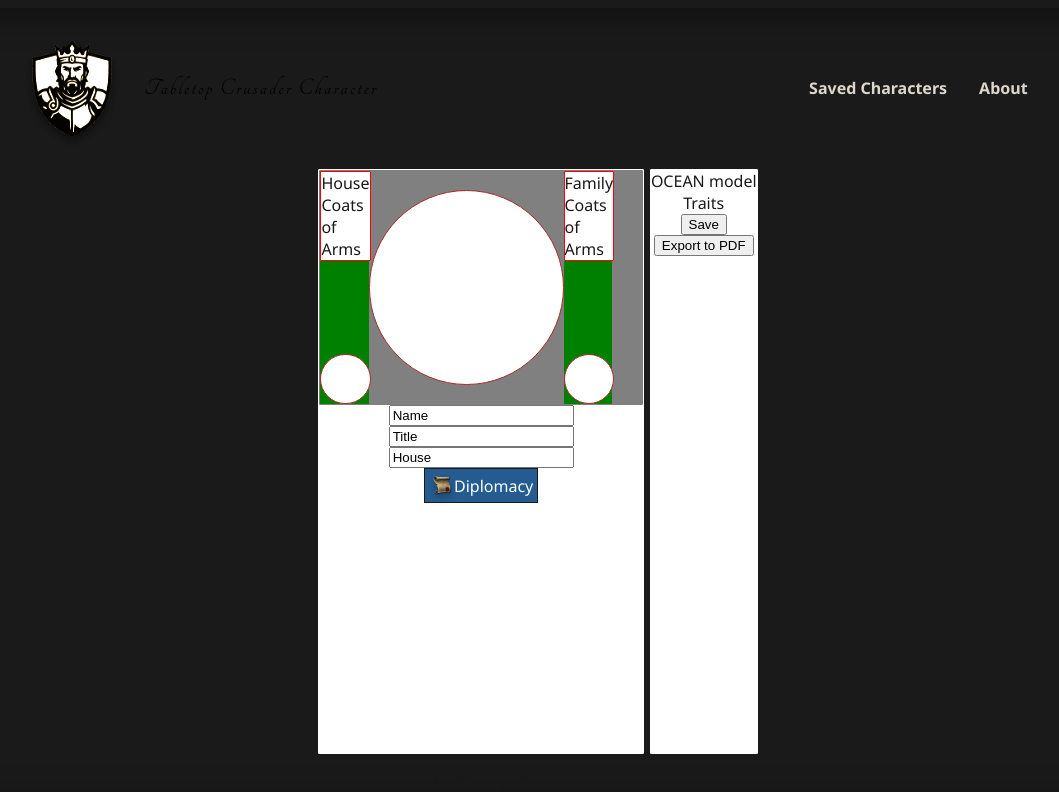
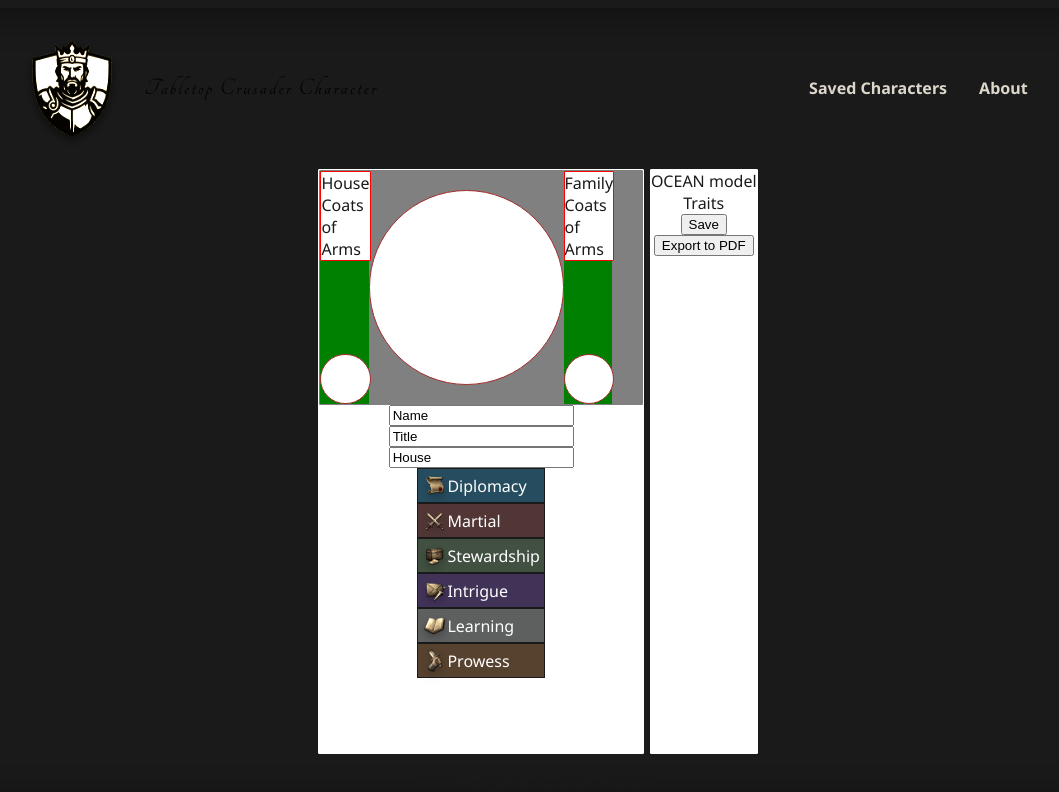
Before and after one commit to kaioraul/rpg_character_generator_pdxbased, a Next.js app: page / in a window 1280 px wide. Shown: the top 792 px of the page, without its empty margins (102-1161 px from the left). Built offline with nearby package versions, Linux system fonts and the light colour scheme; a web font is replaced by a local one.

Commit message:
style: added other skills skeleton

```diff
--- a/src/app/page.module.css
+++ b/src/app/page.module.css
@@ -96,8 +96,58 @@
   display: flex;
   flex-direction: row;
   align-items: center;
-  background: rgb(36, 92, 145);
+  background: rgb(38, 77, 95);
   color: white;
   border: 1px solid var(--black-marble-color);
   padding: 4px;
 }
+
+.martial {
+  display: flex;
+  flex-direction: row;
+  align-items: center;
+  background: rgb(82, 54, 54);
+  color: white;
+  border: 1px solid var(--black-marble-color);
+  padding: 4px;
+}
+
+.stewardship {
+  display: flex;
+  flex-direction: row;
+  align-items: center;
+  background: rgb(65, 80, 65);
+  color: white;
+  border: 1px solid var(--black-marble-color);
+  padding: 4px;
+}
+
+.intrigue {
+  display: flex;
+  flex-direction: row;
+  align-items: center;
+  background: rgb(65, 51, 88);
+  color: white;
+  border: 1px solid var(--black-marble-color);
+  padding: 4px;
+}
+
+.learning {
+  display: flex;
+  flex-direction: row;
+  align-items: center;
+  background: rgb(94, 95, 95);
+  color: white;
+  border: 1px solid var(--black-marble-color);
+  padding: 4px;
+}
+
+.prowess {
+  display: flex;
+  flex-direction: row;
+  align-items: center;
+  background: rgb(87, 66, 47);
+  color: white;
+  border: 1px solid var(--black-marble-color);
+  padding: 4px;
+}
--- a/src/app/page.tsx
+++ b/src/app/page.tsx
@@ -2,6 +2,11 @@ import Image from "next/image";
 
 import css from "./page.module.css";
 import diplomacyImage from "../images/diplomacy.png";
+import martialImage from "../images/martial.png";
+import stewardshipImage from "../images/stewardship.png";
+import intrigueImage from "../images/intrigue.png";
+import learningImage from "../images/learning.png";
+import prowessImage from "../images/prowess.png";
 
 export default function Home() {
   return (
@@ -31,10 +36,31 @@ export default function Home() {
             />
             Diplomacy
           </div>
-          <div className={css.martial}></div>
-          <div className={css.stewardship}></div>
-          <div className={css.intrigue}></div>
-          <div className={css.learning}></div>
+          <div className={css.martial}>
+            <Image src={martialImage} alt="Martial" width={25} height={25} />
+            Martial
+          </div>
+          <div className={css.stewardship}>
+            <Image
+              src={stewardshipImage}
+              alt="Stewardship"
+              width={25}
+              height={25}
+            />
+            Stewardship
+          </div>
+          <div className={css.intrigue}>
+            <Image src={intrigueImage} alt="Intrigue" width={25} height={25} />
+            Intrigue
+          </div>
+          <div className={css.learning}>
+            <Image src={learningImage} alt="Learning" width={25} height={25} />
+            Learning
+          </div>
+          <div className={css.prowess}>
+            <Image src={prowessImage} alt="Prowess" width={25} height={25} />
+            Prowess
+          </div>
         </div>
       </div>
       <div className={css.secondContainer}>
```
Also changed, not shown: src/images/prowess.png (added).
